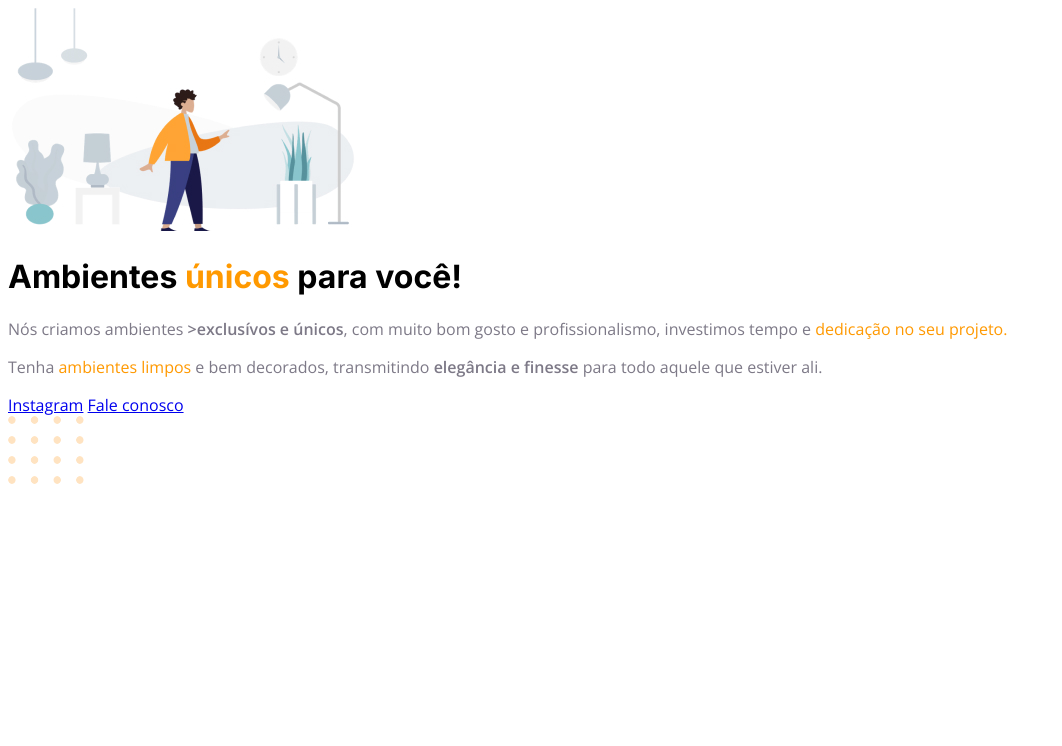
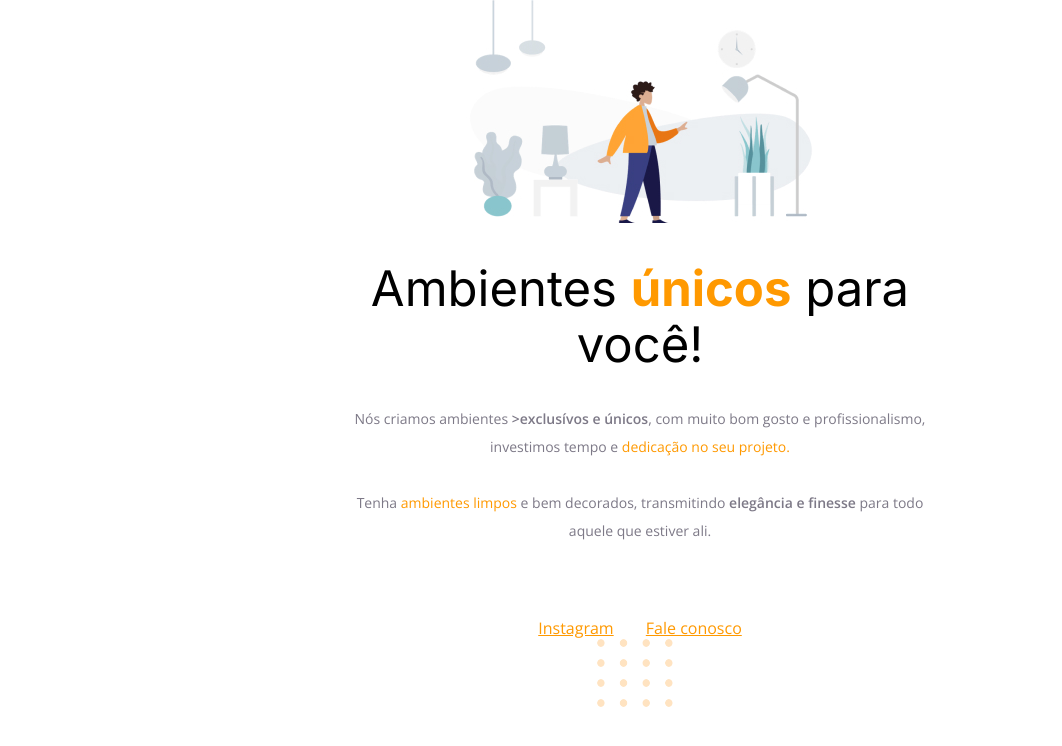
Before and after one commit to AnaClaudiaSac/rocketseat-procject1-custom-furniture, a plain HTML site: page index.html in a window 1280 px wide. Shown: the whole page, without its empty margins (0-1062 px from the left). Drawn offline with nearby package versions, Linux system fonts and the light colour scheme.

Commit message:
feat: add break line and include line.

```diff
--- a/css/style.css
+++ b/css/style.css
@@ -1,16 +1,55 @@
+/* Poso colocar a font Family só no body  */
+body,
+p,
+a {
+  font-family: 'Open Sans', sans-serif;
+  text-align: center;
+  margin: 0;
+}
+
+#hero {
+  width: 592px;
+  margin: 0 auto 72px;
+}
+
+hero img {
+  margin-bottom: 72px;
+}
+
+
 h1 {
   font-family: 'Inter', sans-serif;
+  font-size: 49px;
+  line-height: 56px;
+  font-weight: normal;
+  margin-bottom: 32px;
 }
 
-/* Poso colocar a font Family só no body  */
-body, p, a {
-  font-family: 'Open Sans', sans-serif;
- }
+h1 span {
+  font-weight: bold;
+}
 
-span {
+span,
+a {
   color: #FF9900;
 }
 
+P,#footer{
+  color: #7D7987;
+}
+
 p {
-  color:#7D7987 ;
+  color: #7D7987;
+  font-size: 14px;
+  line-height: 28px;
 }
+
+#footer a + a {
+  margin-left: 28px;
+}
+#line {
+  width: 568px;
+  height: 0;
+  margin: 0 auto 8px;
+  border: 1px solid #ECEFF2;
+}
--- a/index.html
+++ b/index.html
@@ -10,7 +10,8 @@
 
   <title>Móveis Customizados</title>
 
-  <link href="https://fonts.googleapis.com/css2?family=Inter:wght@400;700&family=Open+Sans:wght@400;600&display=swap" rel="stylesheet">
+  <link href="https://fonts.googleapis.com/css2?family=Inter:wght@400;700&family=Open+Sans:wght@400;600&display=swap"
+    rel="stylesheet">
 
 </head>
 
@@ -20,13 +21,18 @@
 
     <h1>Ambientes <span>únicos</span> para você!</h1>
     <p>Nós criamos ambientes <strong>>exclusívos e únicos</strong>, com muito bom gosto e profissionalismo,
-      investimos tempo e <span>dedicação no seu projeto.</span></p>
+      investimos tempo e <span>dedicação no seu projeto.</span>
 
-    <p>Tenha <span>ambientes limpos</span> e bem decorados,
+      <br>
+      <br>
+
+      Tenha <span>ambientes limpos</span> e bem decorados,
       transmitindo <strong>elegância e finesse</strong> para todo aquele que estiver ali.</p>
   </div>
 
   <div id="footer">
+
+    <div class="line"></div>
     <a href="https://instagram.com/moveisparavoce">Instagram</a>
     <a href="mailto:contato@moveisparavoce.com">Fale conosco</a>
   </div>
```
